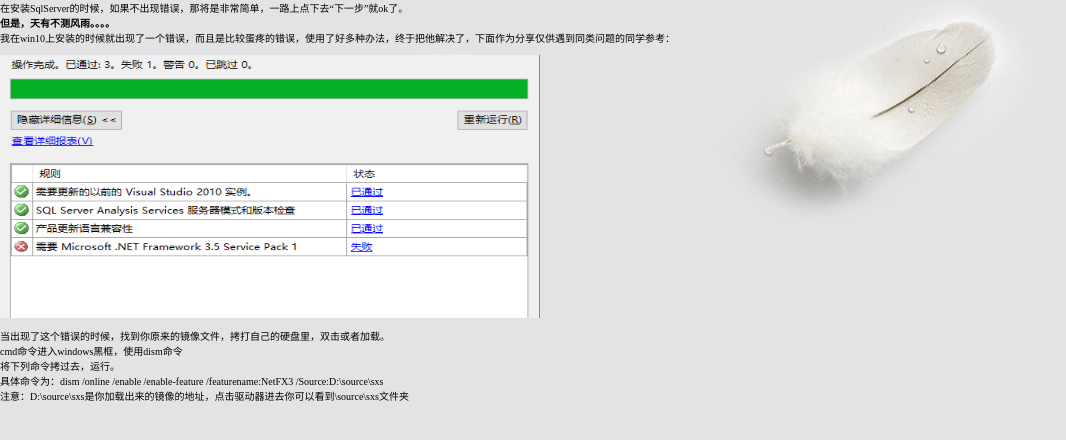
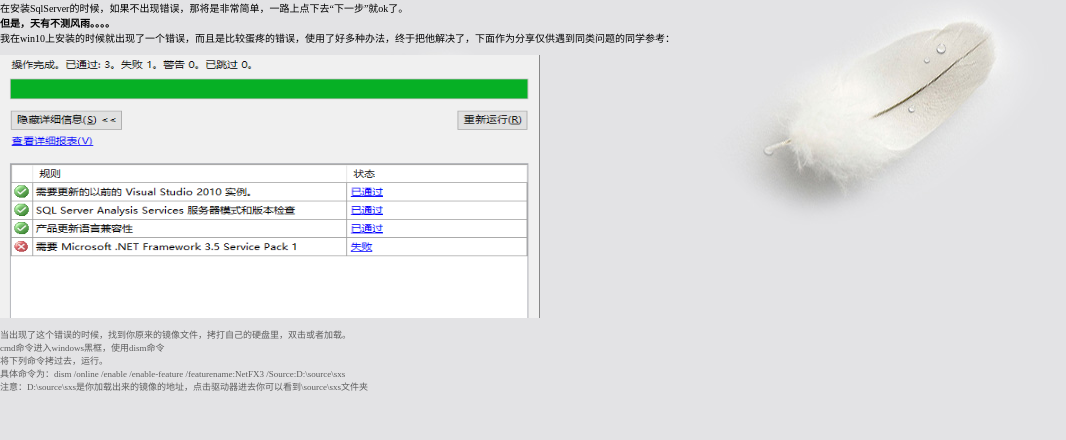
Before and after one commit to gaara2016/gaara2016.github.io, a plain HTML site: page sqlserver.html in a window 1280 px wide. Shown: the whole page, without its empty margins (0-1066 px from the left). Drawn offline with Linux system fonts and the light colour scheme.

Commit message:
Update sqlserver.html

```diff
--- a/sqlserver.html
+++ b/sqlserver.html
@@ -31,11 +31,11 @@
 
 <p>&nbsp;</p>
 <ul>
-  <li class="STYLE1">当出现了这个错误的时候，找到你原来的镜像文件，拷打自己的硬盘里，双击或者加载。</li>
-  <li class="STYLE1">cmd命令进入windows黑框，使用dism命令</li>
-  <li class="STYLE1">将下列命令拷过去，运行。</li>
-  <li class="STYLE1">具体命令为：dism /online /enable /enable-feature /featurename:NetFX3 /Source:D:\source\sxs</li>
-  <li class="STYLE1">注意：D:\source\sxs是你加载出来的镜像的地址，点击驱动器进去你可以看到\source\sxs文件夹</li>
+  <li class="STYLE2">当出现了这个错误的时候，找到你原来的镜像文件，拷打自己的硬盘里，双击或者加载。</li>
+  <li class="STYLE2">cmd命令进入windows黑框，使用dism命令</li>
+  <li class="STYLE2">将下列命令拷过去，运行。</li>
+  <li class="STYLE2">具体命令为：dism /online /enable /enable-feature /featurename:NetFX3 /Source:D:\source\sxs</li>
+  <li class="STYLE2">注意：D:\source\sxs是你加载出来的镜像的地址，点击驱动器进去你可以看到\source\sxs文件夹</li>
 </ul>
 </body>
 </html>
```
